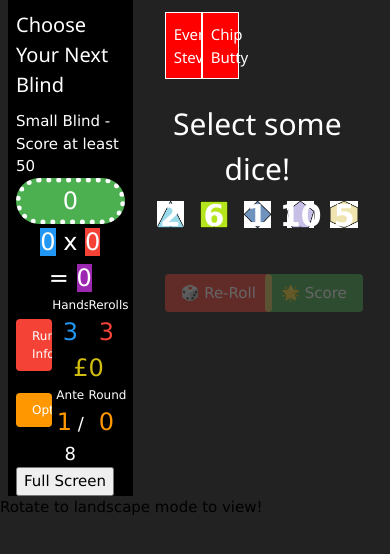
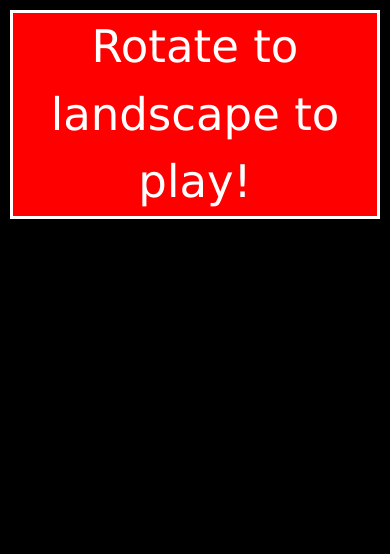
Before and after one commit to eclectic-matt/web-deployment, a PHP site: page /games/dice/index.html in a window 390 px wide. Shown: the top 554 px of the page. Run offline with PHP 8.4, Linux system fonts and the light colour scheme.

Commit message:
update to encourage fullscreen, started shop UI

```diff
--- a/games/dice/class/Game.js
+++ b/games/dice/class/Game.js
@@ -396,6 +396,7 @@ class Game
 				if(die.selected){
 					die.roll();
 					die.selected = false;
+					ui.updateUiRollDie(die);
 				}
 			}
 		}
--- a/games/dice/class/UiManager.js
+++ b/games/dice/class/UiManager.js
@@ -3,12 +3,13 @@ class UiManager
 	addJokerToUi(joker)
 	{
 		let jokerEl = document.createElement('div');
+		jokerEl.style.width = '20%';
+		/*jokerEl.style.margin = '1px';*/
+		jokerEl.style.border = '1px solid white';
 		jokerEl.classList.add('w3-col');
-		jokerEl.style.width = '20%';
-		jokerEl.style.margin = 'auto';
-		jokerEl.style.border = '1px solid white';
 		jokerEl.classList.add('joker');
 		jokerEl.classList.add('w3-tooltip');
+		jokerEl.classList.add('w3-display-bottom');
 		//OUTPUT JOKER NAME HEADER
 		let jokerHead = document.createElement('h2');
 		jokerHead.innerHTML = joker.data.name;
@@ -317,4 +318,12 @@ class UiManager
 			evt.currentTarget.className += " " + highlightClass;
 		}
 	}
+
+	openShopModal(){
+		document.getElementById('shopModal').style.display = 'block';
+	}
+
+	updateShopOptions(shop){
+
+	}
 }
--- a/games/dice/index.html
+++ b/games/dice/index.html
@@ -113,12 +113,13 @@
 							<span id="runRounds" class="w3-xlarge w3-text-orange" style="padding:0; margin:0;">0</span>
 						</div>
 				</section>
-				<button onclick="toggleFullScreen()">Full Screen</button>
+				<!--button onclick="toggleFullScreen()">Full Screen</button-->
+				<button onclick="ui.openShopModal()">Shop</button>
 			</div>
 
 			<div id="mainGameSection" class="w3-col s8">
 
-				<div id="jokerRow" class="w3-row-padding w3-border-white w3-padding-large">
+				<div id="jokerRow" class="w3-row-padding w3-border-white w3-padding-large w3-display-container">
 					<!-- Filled by game. -->
 				</div>
 
@@ -152,7 +153,7 @@
 							<span id="Starting_D12_Value" class="w3-text-white">12</span>
 						</div>
 					</div>
-					<br><br>
+					<br>
 					<div id="buttons" class="w3-row-padding w3-container w3-center">
 						<!--button onclick="diceGame.rollAllDice()">Roll All Dice</button-->
 						<div class="w3-col s6">
@@ -273,7 +274,39 @@
 				</div>
 			</div>
 
-
+			<div id="shopModal" class="w3-modal">
+				<div class="w3-modal-content">
+					<div class="w3-container">
+						<span onclick="document.getElementById('shopModal').style.display='none'" class="w3-button w3-red w3-display-topright">&times;</span>
+						<h1>Shop</h1>
+						<div id="mainShopArea">
+							<div id="shopCardRow" class="w3-row-padding">
+								<div class="w3-col s3">
+									<button onclick="document.getElementById('shopModal').style.display='none'" class="w3-button w3-orange">Next Round</button>
+									<br>
+									<button onclick="ui.rerollShop()" class="w3-button w3-green">Reroll £4</button>
+								</div>
+								<div class="w3-col s9">
+									<div id="cardOptions">
+										<h3>Cards</h3>
+									</div>
+								</div>
+							</div>
+							<div id="voucherPackRow">
+								<div class="w3-col s3">
+									<h3>Vouchers</h3>
+								</div>
+								<div class="w3-col s3">
+									<h3>Dice Upgrades</h3>
+								</div>
+								<div class="w3-col s6">
+									<h3>Booster Packs</h3>
+								</div>
+							</div>
+						</div>
+					</div>
+				</div>
+			</div>
 
 
 	</body>
--- a/games/dice/style/dice.css
+++ b/games/dice/style/dice.css
@@ -69,20 +69,42 @@ body {
 	}
 }
 
+/*
+ JOKER + JOKER ROW
+*/
+
 #jokerRow {
-	height: 25%;
+	min-height: 20%;
+	max-height: 25%;
 }
-
 .joker {
-	background-color: #f00;
+	background-color: #a0b;
 	color: #fff;
 	font-size: 0.75rem;
 	padding: 10px;
-	height: 100%;
+	min-height: 100% !important;
+	max-height: 100%;
 }
 .joker h2 {
 	font-size: 1.0rem;
 }
+.w3-row#jokerRow {
+    display: table !important;
+    width: 100% !important;
+}
+.w3-col.joker {
+    display: block !important;
+    padding: 16px !important;
+}
+
+@media (min-width: 601px) {
+  .w3-col {
+    display: table-cell !important;
+    width: 20%;
+
+  }
+}
+
 
 .die.selected {
 	color: yellow;
@@ -169,10 +191,21 @@ body {
 
 
 @media screen and (min-width: 320px) and (max-width: 767px) and (orientation: portrait) {
-  * {
-    display: hidden;
+  body {
+    display: none;
   }
-  html::after {
-  	content: 'Rotate to landscape mode to view!'
+  html {
+  	background-color: black;
+  	padding: 10px;
+  }
+  html::before {
+  	display: block;
+  	margin: auto;
+  	border: 3px solid white;
+  	text-align: center;
+  	background-color: red;
+  	color: white;
+  	font-size: 3rem;
+  	content: 'Rotate to landscape to play!'
   }
 }
```
